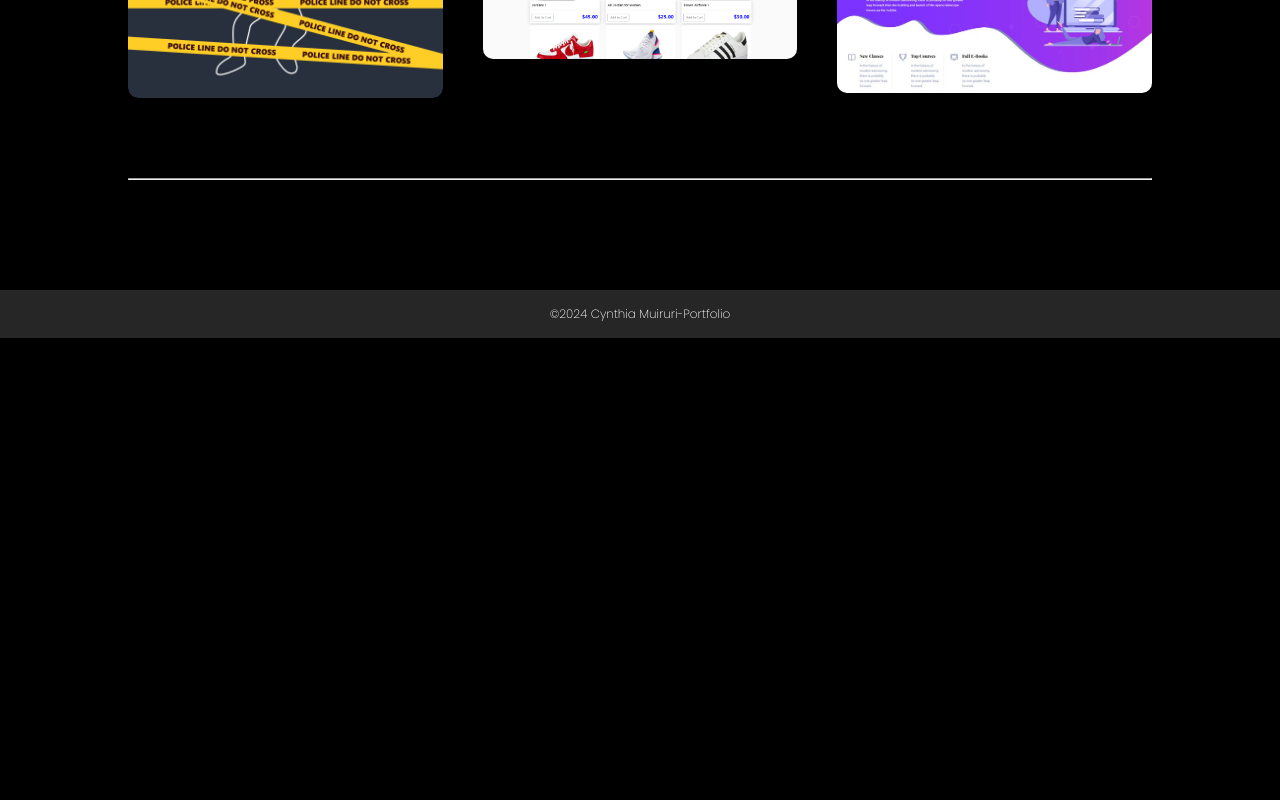
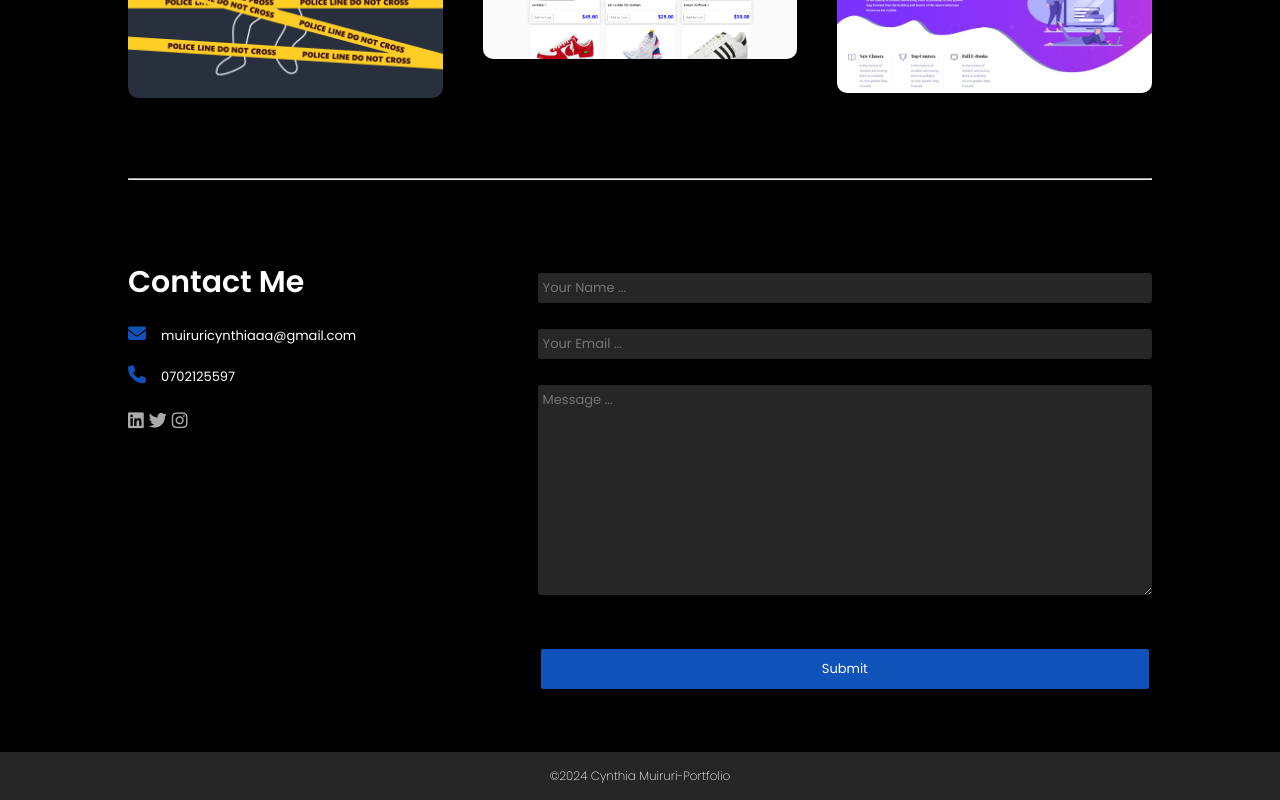
Before and after one commit to muiruriiii/my-react-portfolio, a React (Create React App) app: page / in a window 1280 px wide. Shown: the part 1937-2737 px from the top of the page. Before the commit the page ends 2275 px from the top, so only its background shows below. Built offline with nearby package versions, Linux system fonts and the light colour scheme.

Commit message:
feat(elements): add contact column layout

```diff
--- a/src/components/Contact/contact.css
+++ b/src/components/Contact/contact.css
@@ -7,6 +7,67 @@
 .row {
     display: flex;
     flex-wrap: wrap;
+}
+/*Column Layout*/
+.contact-1{
+    flex-basis: 35%;
+}
+.contact-2{
+    flex-basis: 60%;
+}
+.contact-1 p{
+    margin-top: 20px;
+    font-size: 13px;
+}
+.contact-1 p i{
+    color: #0F52BA;
+    margin-right: 15px;
+    font-size:18px;
+}
+.social-icons{
+    margin-top: 20px;
+    font-size:18px;
+}
+.social-icons a{
+    text-decoration: none;
+    font-size: 18px;
+    margin-right: 5px;
+    color: #ababab;
+    display: inline-block;
+    transition: transform 0.5s;
+}
+.social-icons a:hover{
+    color: #0F52BA;
+    transform: translateY(-5px);
+}
+.contact-2 form{
+    width: 100%;
+}
+form input, form textarea{
+    width: 100%;
+    border: 0;
+    outline: none;
+    background: #262626;
+    padding: 5px;
+    margin: 13px 0;
+    color: #ffffff;
+    font-size: 13px;
+    border-radius: 3px;
+}
+form placeholder{
+    font-size: 5px;
+}
+.btn.btn2{
+    display: inline-block;
+    background: #0F52BA;
+    font-size: 13px;
+    width: 100%;
+    cursor: pointer;
+    margin: 5% 0;
+    color: #ffffff;
+    padding: 10px ;
+    border-radius: 5px ;
+    border: solid black;
 }
 
 /*Footer*/
--- a/src/components/Contact/contact.js
+++ b/src/components/Contact/contact.js
@@ -6,7 +6,26 @@ const Contact = () => {
         <section id="contact">
             <div className="container">
                 <div className="row">
-
+                    <div className="contact-1">
+                        <h1 className="subtitle">Contact Me</h1>
+                        <p><i className="fas fa-envelope"></i>muiruricynthiaaa@gmail.com</p>
+                        <p><i className="fas fa-phone"></i>0702125597</p>
+                        <div className="social-icons">
+                            <a href="https://www.linkedin.com/in/cynthia-muiruri-0a913b19a/" target="_blank"><i
+                                className="fab fa-linkedin"></i></a>
+                            <a href="https://twitter.com/CynthiaMuiruri1" target="_blank"><i
+                                className="fab fa-twitter"></i></a>
+                            <a href="#"><i className="fab fa-instagram"></i></a>
+                        </div>
+                    </div>
+                    <div className="contact-2">
+                        <form>
+                            <input type="text" name="Name" placeholder="Your Name ..." required />
+                            <input type="text" name="Email" placeholder="Your Email ..." required />
+                            <textarea name="Message" rows="10" placeholder="Message ..."></textarea>
+                            <button type="submit" className="btn btn2">Submit</button>
+                        </form>
+                    </div>
 
                 </div>
             </div>
```
